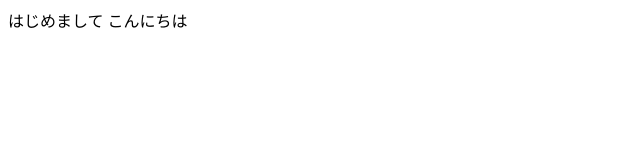
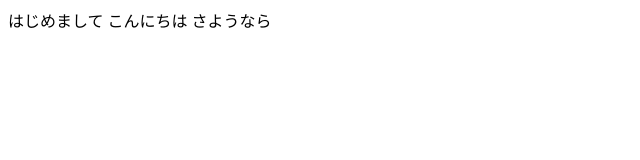
Before and after one commit to nikkenweb/plan, a plain HTML site: page index.html in a window 1280 px wide. Shown: the full height of the page, 0-640 px from the left. Drawn offline with Linux system fonts and the light colour scheme.

Commit message:
さようなら

```diff
--- a/index.html
+++ b/index.html
@@ -8,5 +8,6 @@
 <body>
     はじめまして
     こんにちは
+    さようなら
 </body>
 </html>
```
